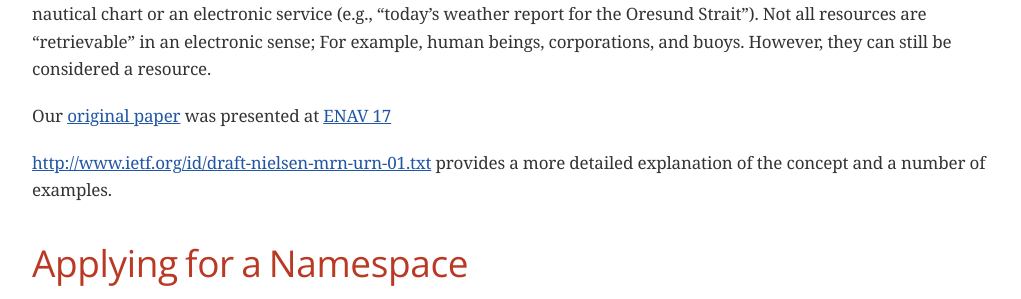
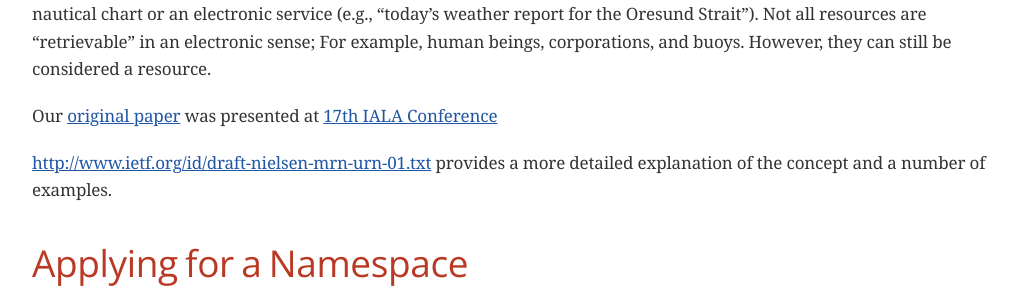
Before and after one commit to dma-dk/www.mrnregistry.org, a Jekyll site: the page built from index.md, in a window 1280 px wide. Shown: the part 502-801 px from the top of the page, without its empty margins (123-1144 px from the left). Built offline with Jekyll 4.4.1, drawn with Linux system fonts in a browser that asks for light colours; some web fonts are replaced; our own code applies the rules of GitHub Pages for plain Markdown files.

Commit message:
Create index.md

```diff
--- a/index.md
+++ b/index.md
@@ -12,7 +12,7 @@ We welcome comments and contributions either by signing up to our discussion gro
 ## What is Maritime Resource Names
 Maritime Resource Names (MRN) is a naming scheme that can uniquely identify any maritime resource on a global scale. By maritime resource we basically mean anything that has an identity of some kind. This could be organizations, employees, a person, a physical or a virtual object, for instance an electronic document, a buoy, a ship, a mariner, a nautical chart or an electronic service (e.g., "today’s weather report for the Oresund Strait"). Not all resources are "retrievable" in an electronic sense; For example, human beings, corporations, and buoys. However, they can still be considered a resource.
 
-Our [original paper](http://mrnregistry.org/Maritime%20Resource%20Name.docx) was presented at [ENAV 17](http://www.iala-aism.org/meetings/17/)
+Our [original paper](http://mrnregistry.org/Maritime%20Resource%20Name.docx) was presented at [17th IALA Conference](http://www.iala-aism.org/meetings/17/)
 
 <http://www.ietf.org/id/draft-nielsen-mrn-urn-01.txt> provides a more detailed explanation of the concept and a number of examples.
 
```
